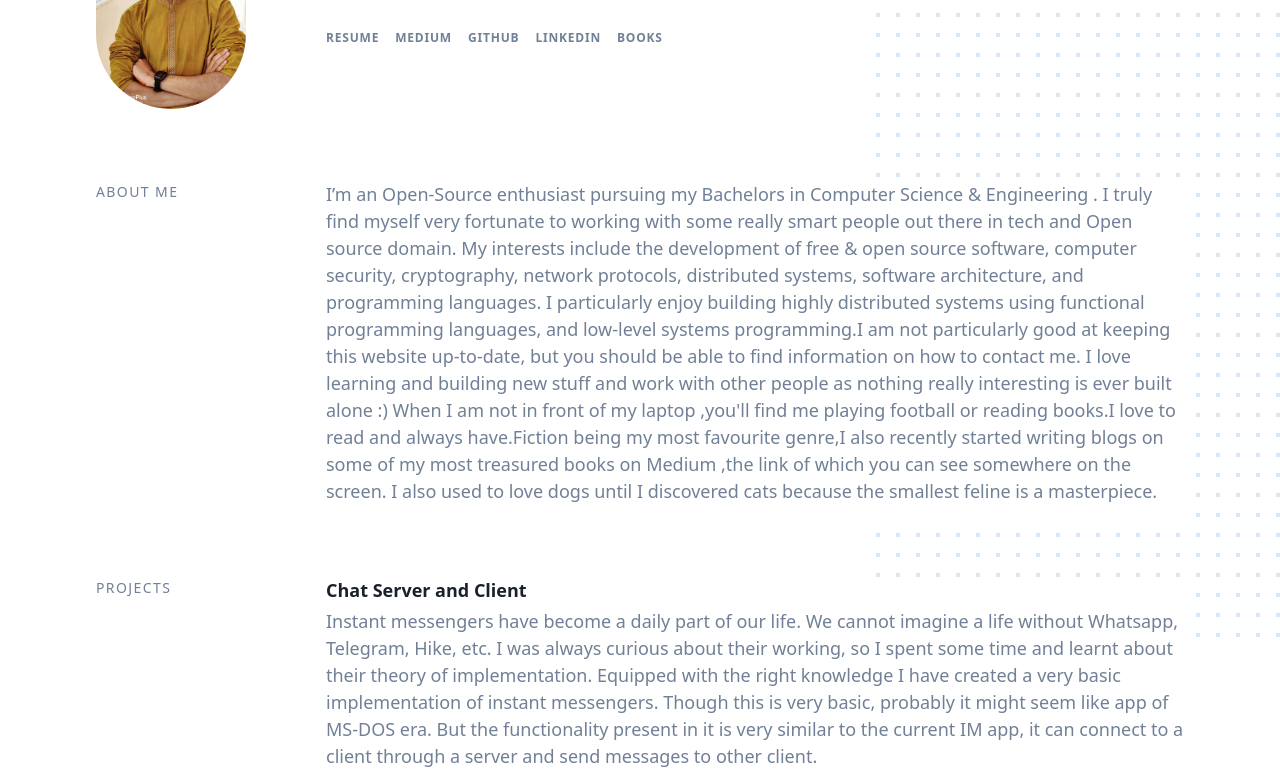
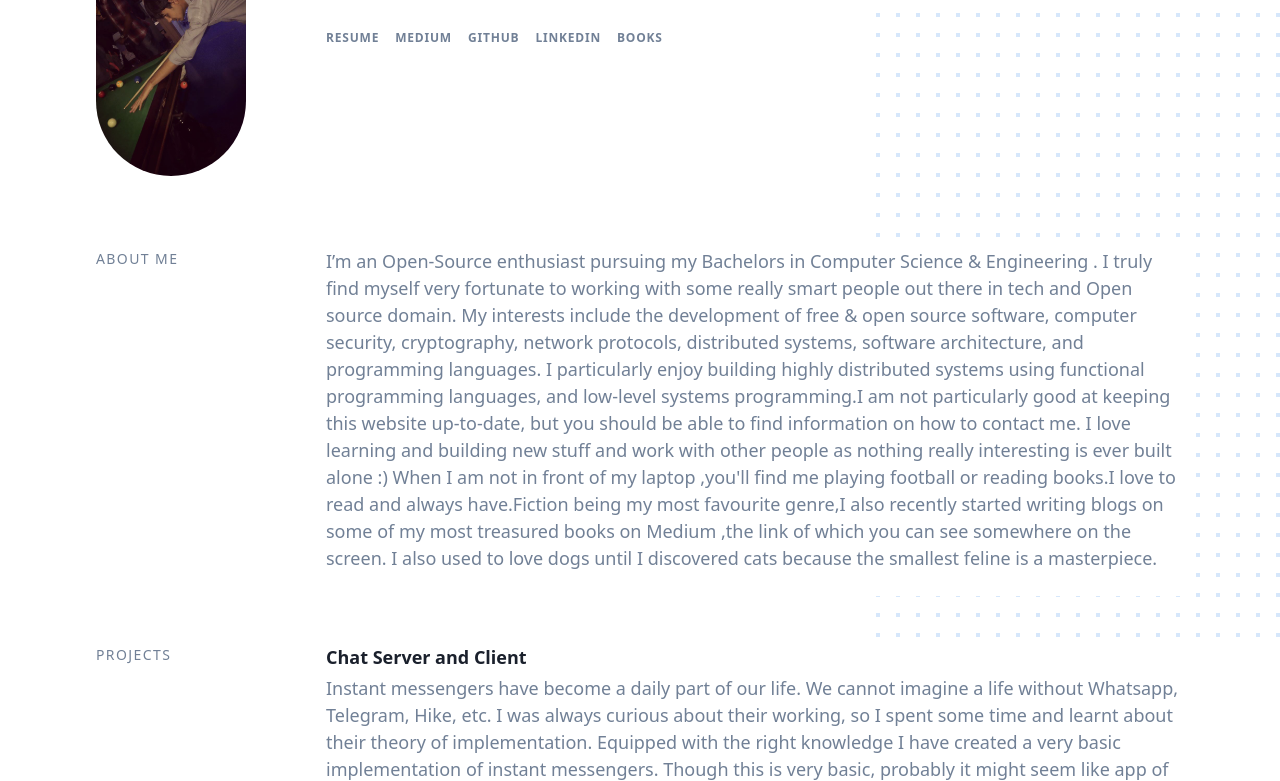
Before and after one commit to tejalpalwankar/portfolio, a Gatsby site: page / in a window 1280 px wide. Shown: the part 187-968 px from the top of the page. Built offline with nearby package versions, Linux system fonts and the light colour scheme; Gatsby itself is replaced by a stand-in of ours; some packages are replaced by stand-ins of ours.

Commit message:
yet another lousy project update

```diff
--- a/src/components/header/index.jsx
+++ b/src/components/header/index.jsx
@@ -2,10 +2,9 @@ import { Link } from 'gatsby';
 import get from 'lodash/get';
 import React from 'react';
 
-import profileImg from '../../images/profile.jpg';
+import profileImg from '../../images/kushal_pool.jpg';
 
 const classes = {
-  width: '50px',
   wrapper: 'block mb-6 md:flex',
   imageWrapper: 'w-full max-w-150',
   image: 'rounded-full transform transition-all duration-150 hover:scale-105',
```
